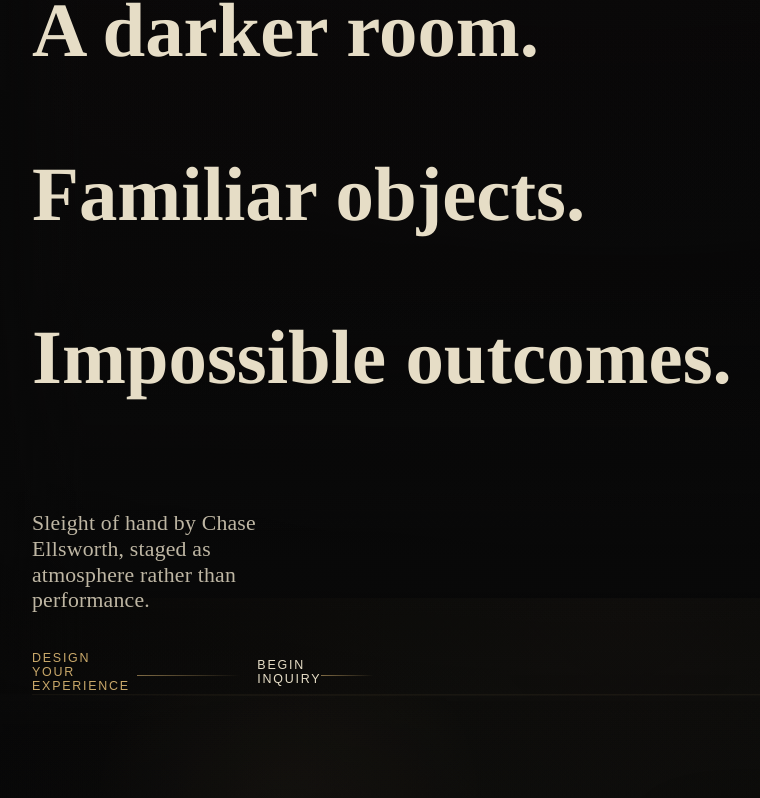
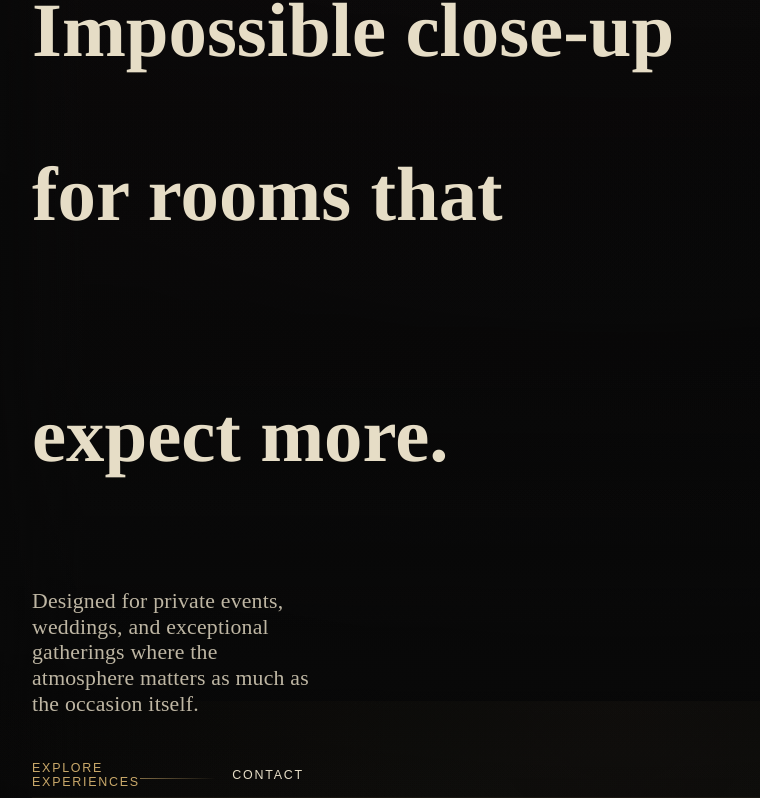
Before and after one commit to chaseellsworthiv-artifice/Artifice-Website, a Next.js app: page / in a window 1280 px wide. Shown: the part 1639-2437 px from the top of the page, without its empty margins (18-778 px from the left). Built offline with nearby package versions, Linux system fonts and the light colour scheme; a web font is replaced by a local one.

Commit message:
Update hero copy positioning

```diff
--- a/components/HeroExperience.jsx
+++ b/components/HeroExperience.jsx
@@ -585,7 +585,7 @@ export default function HeroExperience() {
           </div>
           <MorphRevealText
             as="h1"
-            lines={["A darker room.", "Familiar objects.", "Impossible outcomes."]}
+            lines={["Impossible close-up", "for rooms that", "expect more."]}
             className={styles.copyTitle}
             lineClassName={styles.copyTitleLine}
             start="top 69%"
@@ -593,14 +593,14 @@ export default function HeroExperience() {
           />
           <div ref={copyBodyRef} className={styles.copyBody}>
             <p className={styles.lead}>
-              Sleight of hand by Chase Ellsworth, staged as atmosphere rather than performance.
+              Designed for private events, weddings, and exceptional gatherings where the atmosphere matters as much as the occasion itself.
             </p>
             <div className={styles.heroActions}>
               <a href="/design" className={styles.primaryLink}>
-                Design Your Experience
+                Explore Experiences
               </a>
               <a href="#booking" className={styles.secondaryLink}>
-                Begin Inquiry
+                Contact
               </a>
             </div>
           </div>
```
